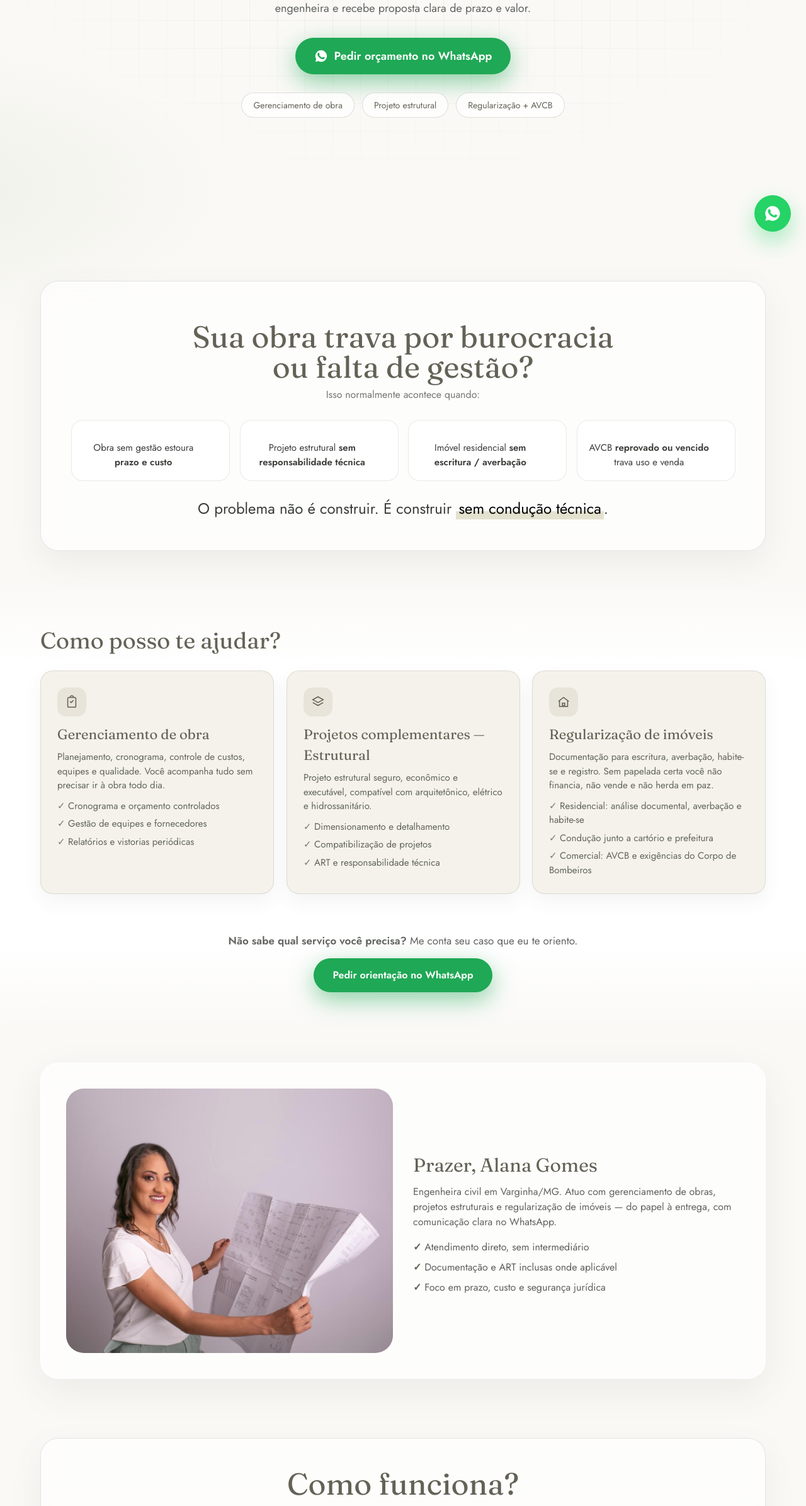
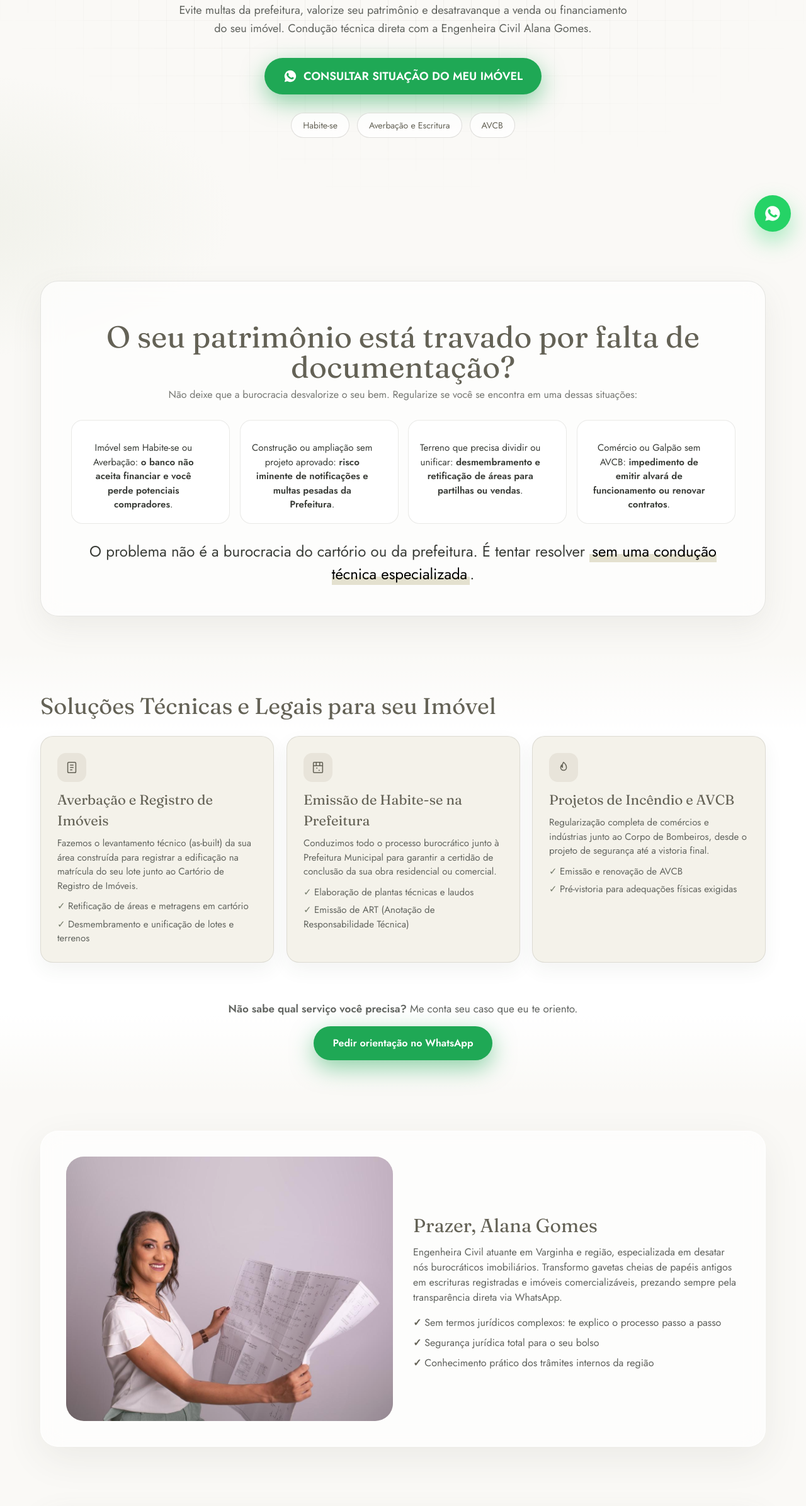
Before and after one commit to Thayllon/Alana-Gomes, a plain HTML site: page index.html in a window 1280 px wide. Shown: the part 408-2800 px from the top of the page at 63% size. Drawn offline with nearby package versions, Linux system fonts and the light colour scheme.

Commit message:
site: landing de regularizacao de imoveis — novo conteudo, menu e foco

```diff
--- a/index.html
+++ b/index.html
@@ -4,7 +4,7 @@
 <meta charset="UTF-8" />
 <meta name="viewport" content="width=device-width, initial-scale=1.0" />
 <title>Alana Gomes | Engenharia Civil</title>
-<meta name="description" content="Gerenciamento de obra, projeto estrutural, regularização de imóveis residenciais e AVCB em Varginha e região. Fale no WhatsApp." />
+<meta name="description" content="Regularização de imóveis residenciais e comerciais em Varginha e Região Sul de Minas. Habite-se, Averbação, Escritura e AVCB com condução técnica da Engenheira Civil Alana Gomes." />
 <link rel="preconnect" href="https://fonts.googleapis.com" />
 <link rel="preconnect" href="https://fonts.gstatic.com" crossorigin />
 <link href="https://fonts.googleapis.com/css2?family=Fraunces:opsz,wght@9..144,400;9..144,500;9..144,600&family=Jost:wght@300;400;500;600&display=swap" rel="stylesheet" />
@@ -32,7 +32,7 @@ tailwind.config = {
 <link rel="stylesheet" href="styles.css" />
 <link rel="icon" href="assets/logo.png" />
 <meta property="og:title" content="Alana Gomes | Engenharia Civil" />
-<meta property="og:description" content="Obra segura, documentada e sem dor de cabeça em Varginha e região." />
+<meta property="og:description" content="Regularize seu imóvel em Varginha e evite multas, embargos ou problemas na venda. Habite-se, Averbação, Escritura e AVCB." />
 <meta property="og:type" content="website" />
 </head>
 <body class="bg-cream text-ink font-sans antialiased">
@@ -49,7 +49,7 @@ tailwind.config = {
     </a>
     <div class="flex items-center gap-6">
       <nav class="hidden md:flex items-center gap-7 text-sm">
-        <a href="#servicos" class="hover:text-sage">Serviços</a>
+        <a href="#servicos" class="hover:text-sage">Serviços de Regularização</a>
         <a href="#sobre" class="hover:text-sage">Sobre</a>
         <a href="#contato" class="hover:text-sage">Contato</a>
       </nav>
@@ -60,7 +60,7 @@ tailwind.config = {
     </div>
   </div>
   <div id="mobileMenu" class="hidden md:hidden px-5 pb-4 flex-col gap-3 text-sm bg-cream/95 backdrop-blur">
-    <a href="#servicos" class="py-2 border-b border-sand">Serviços</a>
+    <a href="#servicos" class="py-2 border-b border-sand">Serviços de Regularização</a>
     <a href="#sobre" class="py-2 border-b border-sand">Sobre</a>
     <a href="#contato" class="py-2">Contato</a>
   </div>
@@ -71,20 +71,20 @@ tailwind.config = {
   <div class="hero-blueprint" aria-hidden="true"></div>
   <span class="loc-badge">
     <svg width="14" height="14" viewBox="0 0 24 24" fill="none" stroke="currentColor" stroke-width="1.8"><path d="M12 21s-7-5.5-7-11a7 7 0 0 1 14 0c0 5.5-7 11-7 11z"/><circle cx="12" cy="10" r="2.6"/></svg>
-    Varginha e região</span>
+    Varginha e Região Sul de Minas</span>
   <div class="max-w-3xl mx-auto text-center relative">
     <div>
-      <h1 class="font-serif text-sage text-4xl md:text-6xl leading-tight mt-4">Obra segura, documentada e <mark class="hl">sem dor de cabeça</mark>.</h1>
-      <p class="mt-5 text-lg text-ink/80 max-w-2xl mx-auto">Gerenciamento de obra, projeto estrutural e regularização de imóveis. Você fala direto com a engenheira e recebe proposta clara de prazo e valor.</p>
+      <h1 class="font-serif text-sage text-4xl md:text-6xl leading-tight mt-4">Regularização de Imóveis, <mark class="hl">Habite-se e Averbação</mark> em Varginha e Região.</h1>
+      <p class="mt-5 text-lg text-ink/80 max-w-2xl mx-auto">Evite multas da prefeitura, valorize seu patrimônio e desatravanque a venda ou financiamento do seu imóvel. Condução técnica direta com a Engenheira Civil Alana Gomes.</p>
       <div class="mt-7 flex flex-col items-center gap-2">
-        <a class="btn-whats text-lg" target="_blank" rel="noopener" href="https://wa.me/5535997026545?text=Ol%C3%A1%20Alana!%20Vim%20pelo%20site%20e%20quero%20um%20or%C3%A7amento.">
+        <a class="btn-whats text-lg" target="_blank" rel="noopener" href="https://wa.me/5535997301484?text=Ol%C3%A1%20Alana!%20Vim%20pelo%20site%20e%20quero%20um%20or%C3%A7amento.">
           <svg width="22" height="22" viewBox="0 0 24 24" fill="currentColor"><path d="M12 2a10 10 0 0 0-8.6 15.1L2 22l5-1.3A10 10 0 1 0 12 2Zm5.4 14.1c-.2.7-1.3 1.3-1.9 1.4-.5.1-1.1.2-3.6-.8-3-1.2-4.9-4.2-5.1-4.4-.1-.2-1.2-1.6-1.2-3.1s.8-2.2 1-2.5c.3-.3.6-.4.8-.4h.6c.2 0 .4 0 .6.5s.8 1.9.8 2c.1.1.1.3 0 .5l-.4.5c-.2.2-.3.4-.1.7.2.3.9 1.5 2 2.4 1.4 1.2 2.5 1.6 2.9 1.8.3.2.5.1.7-.1l.8-1c.2-.3.4-.2.7-.1l1.9.9c.3.1.5.2.5.4 0 .1 0 .5-.5 1.2Z"/></svg>
-          Pedir orçamento no WhatsApp</a>
+          CONSULTAR SITUAÇÃO DO MEU IMÓVEL</a>
       </div>
       <div class="mt-8 flex flex-wrap justify-center gap-3 text-sm">
-        <a class="hero-chip" href="#servicos">Gerenciamento de obra</a>
-        <a class="hero-chip" href="#servicos">Projeto estrutural</a>
-        <a class="hero-chip" href="#servicos">Regularização + AVCB</a>
+        <a class="hero-chip" href="#servicos">Habite-se</a>
+        <a class="hero-chip" href="#servicos">Averbação e Escritura</a>
+        <a class="hero-chip" href="#servicos">AVCB</a>
       </div>
     </div>
   </div>
@@ -93,54 +93,54 @@ tailwind.config = {
 <!-- DORES -->
 <section class="px-5 py-12">
   <div class="max-w-6xl mx-auto glass-panel p-8 md:p-12 dores-destaque">
-    <h2 class="font-serif text-sage text-3xl md:text-5xl text-center leading-tight mt-4">Sua obra trava por burocracia<br class="hidden md:block" /> ou falta de gestão?</h2>
-    <p class="text-center text-ink/70 mt-2">Isso normalmente acontece quando:</p>
+    <h2 class="font-serif text-sage text-3xl md:text-5xl text-center leading-tight mt-4">O seu patrimônio está travado por falta de documentação?</h2>
+    <p class="text-center text-ink/70 mt-2">Não deixe que a burocracia desvalorize o seu bem. Regularize se você se encontra em uma dessas situações:</p>
     <div class="grid sm:grid-cols-2 lg:grid-cols-4 gap-4 mt-7">
-      <div class="mini-card hover-card"><span class="card-progress"></span><span class="card-arrow">→</span><p>Obra sem gestão estoura <strong>prazo e custo</strong></p></div>
-      <div class="mini-card hover-card"><span class="card-progress"></span><span class="card-arrow">→</span><p>Projeto estrutural <strong>sem responsabilidade técnica</strong></p></div>
-      <div class="mini-card hover-card"><span class="card-progress"></span><span class="card-arrow">→</span><p>Imóvel residencial <strong>sem escritura / averbação</strong></p></div>
-      <div class="mini-card hover-card"><span class="card-progress"></span><p>AVCB <strong>reprovado ou vencido</strong> trava uso e venda</p></div>
+      <div class="mini-card hover-card"><span class="card-progress"></span><span class="card-arrow">→</span><p>Imóvel sem Habite-se ou Averbação: <strong>o banco não aceita financiar e você perde potenciais compradores</strong>.</p></div>
+      <div class="mini-card hover-card"><span class="card-progress"></span><span class="card-arrow">→</span><p>Construção ou ampliação sem projeto aprovado: <strong>risco iminente de notificações e multas pesadas da Prefeitura</strong>.</p></div>
+      <div class="mini-card hover-card"><span class="card-progress"></span><span class="card-arrow">→</span><p>Terreno que precisa dividir ou unificar: <strong>desmembramento e retificação de áreas para partilhas ou vendas</strong>.</p></div>
+      <div class="mini-card hover-card"><span class="card-progress"></span><p>Comércio ou Galpão sem AVCB: <strong>impedimento de emitir alvará de funcionamento ou renovar contratos</strong>.</p></div>
     </div>
-    <p class="dores-close">O problema não é construir. É construir <mark class="hl">sem condução técnica</mark>.</p>
+    <p class="dores-close">O problema não é a burocracia do cartório ou da prefeitura. É tentar resolver <mark class="hl">sem uma condução técnica especializada</mark>.</p>
   </div>
 </section>
 
 <!-- SERVIÇOS -->
 <section id="servicos" class="services-band px-5 py-14">
   <div class="max-w-6xl mx-auto">
-    <h2 class="font-serif text-sage text-3xl md:text-4xl mt-3">Como posso te ajudar?</h2>
+    <h2 class="font-serif text-sage text-3xl md:text-4xl mt-3">Soluções Técnicas e Legais para seu Imóvel</h2>
     <div class="grid md:grid-cols-2 lg:grid-cols-3 gap-5 mt-7">
       <article class="service-card hover-card">
         <span class="card-progress"></span>
         <span class="service-icon">
-          <svg width="22" height="22" viewBox="0 0 24 24" fill="none" stroke="currentColor" stroke-width="1.7"><rect x="5" y="4" width="14" height="17" rx="2"/><path d="M9 4a3 3 0 0 1 6 0"/><path d="M9 11l2 2 4-4"/></svg>
+          <svg width="22" height="22" viewBox="0 0 24 24" fill="none" stroke="currentColor" stroke-width="1.7"><rect x="5" y="3" width="14" height="18" rx="2"/><path d="M9 8h6"/><path d="M9 12h6"/><path d="M9 16h4"/></svg>
         </span>
-        <h3>Gerenciamento de obra</h3>
-        <p>Planejamento, cronograma, controle de custos, equipes e qualidade. Você acompanha tudo sem precisar ir à obra todo dia.</p>
-        <ul><li>Cronograma e orçamento controlados</li><li>Gestão de equipes e fornecedores</li><li>Relatórios e vistorias periódicas</li></ul>
+        <h3>Averbação e Registro de Imóveis</h3>
+        <p>Fazemos o levantamento técnico (as-built) da sua área construída para registrar a edificação na matrícula do seu lote junto ao Cartório de Registro de Imóveis.</p>
+        <ul><li>Retificação de áreas e metragens em cartório</li><li>Desmembramento e unificação de lotes e terrenos</li></ul>
       </article>
       <article class="service-card hover-card">
         <span class="card-progress"></span>
         <span class="service-icon">
-          <svg width="22" height="22" viewBox="0 0 24 24" fill="none" stroke="currentColor" stroke-width="1.7"><path d="M12 3l9 5-9 5-9-5 9-5z"/><path d="M3 13l9 5 9-5"/></svg>
+          <svg width="22" height="22" viewBox="0 0 24 24" fill="none" stroke="currentColor" stroke-width="1.7"><rect x="4" y="3" width="16" height="18" rx="1.5"/><path d="M4 9h16"/><path d="M9 3v6"/><path d="M15 3v6"/><path d="M9 13h2"/><path d="M13 17h2"/></svg>
         </span>
-        <h3>Projetos complementares — Estrutural</h3>
-        <p>Projeto estrutural seguro, econômico e executável, compatível com arquitetônico, elétrico e hidrossanitário.</p>
-        <ul><li>Dimensionamento e detalhamento</li><li>Compatibilização de projetos</li><li>ART e responsabilidade técnica</li></ul>
+        <h3>Emissão de Habite-se na Prefeitura</h3>
+        <p>Conduzimos todo o processo burocrático junto à Prefeitura Municipal para garantir a certidão de conclusão da sua obra residencial ou comercial.</p>
+        <ul><li>Elaboração de plantas técnicas e laudos</li><li>Emissão de ART (Anotação de Responsabilidade Técnica)</li></ul>
       </article>
       <article class="service-card hover-card">
         <span class="card-progress"></span>
         <span class="service-icon">
-          <svg width="22" height="22" viewBox="0 0 24 24" fill="none" stroke="currentColor" stroke-width="1.7"><path d="M3 11l9-7 9 7"/><path d="M5 10v10h5v-6h4v6h5V10"/><path d="M12 21v-4"/></svg>
+          <svg width="22" height="22" viewBox="0 0 24 24" fill="none" stroke="currentColor" stroke-width="1.7"><path d="M12 3s5 4.2 5 9a5 5 0 0 1-10 0c0-1.3.5-2.5 1.2-3.6.2 1.6 1 2.6 1.8 3.1C9.7 8 10 5 12 3z"/></svg>
         </span>
-        <h3>Regularização de imóveis</h3>
-        <p>Documentação para escritura, averbação, habite-se e registro. Sem papelada certa você não financia, não vende e não herda em paz.</p>
-        <ul><li>Residencial: análise documental, averbação e habite-se</li><li>Condução junto a cartório e prefeitura</li><li>Comercial: AVCB e exigências do Corpo de Bombeiros</li></ul>
+        <h3>Projetos de Incêndio e AVCB</h3>
+        <p>Regularização completa de comércios e indústrias junto ao Corpo de Bombeiros, desde o projeto de segurança até a vistoria final.</p>
+        <ul><li>Emissão e renovação de AVCB</li><li>Pré-vistoria para adequações físicas exigidas</li></ul>
       </article>
     </div>
     <div class="cta-band cta-soft">
       <p><strong>Não sabe qual serviço você precisa?</strong> Me conta seu caso que eu te oriento.</p>
-      <a class="btn-whats" target="_blank" rel="noopener" href="https://wa.me/5535997026545?text=Ol%C3%A1%20Alana!%20N%C3%A3o%20sei%20qual%20servi%C3%A7o%20preciso.%20Meu%20caso%20%C3%A9%3A">Pedir orientação no WhatsApp</a>
+      <a class="btn-whats" target="_blank" rel="noopener" href="https://wa.me/5535997301484?text=Ol%C3%A1%20Alana!%20N%C3%A3o%20sei%20qual%20servi%C3%A7o%20preciso.%20Meu%20caso%20%C3%A9%3A">Pedir orientação no WhatsApp</a>
     </div>
   </div>
 </section>
@@ -153,11 +153,11 @@ tailwind.config = {
     </div>
     <div>
       <h2 class="font-serif text-sage text-3xl mt-3">Prazer, Alana Gomes</h2>
-      <p class="mt-3 text-ink/80">Engenheira civil em Varginha/MG. Atuo com gerenciamento de obras, projetos estruturais e regularização de imóveis — do papel à entrega, com comunicação clara no WhatsApp.</p>
+      <p class="mt-3 text-ink/80">Engenheira Civil atuante em Varginha e região, especializada em desatar nós burocráticos imobiliários. Transformo gavetas cheias de papéis antigos em escrituras registradas e imóveis comercializáveis, prezando sempre pela transparência direta via WhatsApp.</p>
       <ul class="check-list mt-4">
-        <li>Atendimento direto, sem intermediário</li>
-        <li>Documentação e ART inclusas onde aplicável</li>
-        <li>Foco em prazo, custo e segurança jurídica</li>
+        <li>Sem termos jurídicos complexos: te explico o processo passo a passo</li>
+        <li>Segurança jurídica total para o seu bolso</li>
+        <li>Conhecimento prático dos trâmites internos da região</li>
       </ul>
     </div>
   </div>
@@ -166,13 +166,13 @@ tailwind.config = {
 <!-- PROCESSO -->
 <section class="px-5 py-12">
   <div class="max-w-6xl mx-auto glass-panel p-8 md:p-12 dores-destaque">
-    <h2 class="font-serif text-sage text-3xl md:text-5xl text-center leading-tight">Como funciona?</h2>
+    <h2 class="font-serif text-sage text-3xl md:text-5xl text-center leading-tight">Como funciona o serviço?</h2>
     <div class="steps-flow mt-8 text-left">
-      <div class="step-card hover-card step-shell"><span class="card-progress"></span><div class="step-head"><span class="card-num">01</span><h3>Chame no WhatsApp</h3></div><p>Me conta seu caso em 1 minuto. Respondo com as primeiras orientações.</p></div>
+      <div class="step-card hover-card step-shell"><span class="card-progress"></span><div class="step-head"><span class="card-num">01</span><h3>Chame no WhatsApp</h3></div><p>Você me conta a situação atual do seu imóvel em 1 minuto. Eu analiso preliminarmente o seu caso.</p></div>
       <div class="step-arrow" aria-hidden="true"><span>→</span></div>
-      <div class="step-card hover-card step-shell"><span class="card-progress"></span><div class="step-head"><span class="card-num">02</span><h3>Visita e orçamento</h3></div><p>Análise técnica presencial ou online + proposta clara de prazo e valor.</p></div>
+      <div class="step-card hover-card step-shell"><span class="card-progress"></span><div class="step-head"><span class="card-num">02</span><h3>Análise Documental & Proposta</h3></div><p>Estudo as matrículas e certidões para desenhar a rota mais rápida de regularização, com prazos e custos transparentes.</p></div>
       <div class="step-arrow" aria-hidden="true"><span>→</span></div>
-      <div class="step-card hover-card step-shell"><span class="card-progress"></span><div class="step-head"><span class="card-num">03</span><h3>Execução e entrega</h3></div><p>Obra gerenciada ou documento entregue, com acompanhamento até o fim.</p></div>
+      <div class="step-card hover-card step-shell"><span class="card-progress"></span><div class="step-head"><span class="card-num">03</span><h3>Execução e Registro Final</h3></div><p>Eu cuido de toda a papelada, plantas, laudos e protocolos na Prefeitura e Cartório até o imóvel estar 100% legalizado.</p></div>
     </div>
   </div>
 </section>
@@ -180,9 +180,9 @@ tailwind.config = {
 <!-- CONTATO -->
 <section id="contato" class="px-5 pt-10 pb-0">
   <div class="max-w-6xl mx-auto glass-panel contato-fade p-7 md:p-12 text-center">
-    <h2 class="font-serif text-sage text-3xl md:text-4xl">Vamos resolver sua obra ou patrimônio?</h2>
-    <p class="mt-3 text-ink/70">Me chama no WhatsApp hoje e receba a primeira orientação <strong>sem custo</strong>. Vagas de visita por semana são limitadas.</p>
-    <a class="btn-whats text-lg mt-6 inline-flex" target="_blank" rel="noopener" href="https://wa.me/5535997026545?text=Ol%C3%A1%20Alana!%20Vim%20pelo%20site.">QUERO UM ORÇAMENTO</a>
+    <h2 class="font-serif text-sage text-3xl md:text-4xl">Regularize antes que a fiscalização chegue.</h2>
+    <p class="mt-3 text-ink/70">Fale direto com quem resolve os trâmites burocráticos para você. Clique no botão abaixo para relatar o seu caso no WhatsApp e receber uma orientação preliminar.</p>
+    <a class="btn-whats text-lg mt-6 inline-flex" target="_blank" rel="noopener" href="https://wa.me/5535997301484?text=Ol%C3%A1%20Alana!%20Vim%20pelo%20site.">FALAR COM A ENGENHEIRA ALANA</a>
     <div class="mt-5 flex justify-center items-center gap-3 text-sm">
       <a class="social-link hover:text-sage" target="_blank" rel="noopener" href="https://www.instagram.com/alanagomesengenharia/">
         <svg width="16" height="16" viewBox="0 0 24 24" fill="none" stroke="currentColor" stroke-width="1.8"><rect x="3" y="3" width="18" height="18" rx="5"/><circle cx="12" cy="12" r="4"/><circle cx="17.2" cy="6.8" r="1.2" fill="currentColor" stroke="none"/></svg>
@@ -205,15 +205,11 @@ tailwind.config = {
 </footer>
 
 <!-- FLUTUANTE -->
-<a id="waFloat" target="_blank" rel="noopener" href="https://wa.me/5535997026545?text=Ol%C3%A1%20Alana!%20Vim%20pelo%20site." aria-label="Chamar no WhatsApp">
+<a id="waFloat" target="_blank" rel="noopener" href="https://wa.me/5535997301484?text=Ol%C3%A1%20Alana!%20Vim%20pelo%20site." aria-label="Chamar no WhatsApp">
   <svg width="28" height="28" viewBox="0 0 24 24" fill="currentColor"><path d="M12 2a10 10 0 0 0-8.6 15.1L2 22l5-1.3A10 10 0 1 0 12 2Zm5.4 14.1c-.2.7-1.3 1.3-1.9 1.4-.5.1-1.1.2-3.6-.8-3-1.2-4.9-4.2-5.1-4.4-.1-.2-1.2-1.6-1.2-3.1s.8-2.2 1-2.5c.3-.3.6-.4.8-.4h.6c.2 0 .4 0 .6.5s.8 1.9.8 2c.1.1.1.3 0 .5l-.4.5c-.2.2-.3.4-.1.7.2.3.9 1.5 2 2.4 1.4 1.2 2.5 1.6 2.9 1.8.3.2.5.1.7-.1l.8-1c.2-.3.4-.2.7-.1l1.9.9c.3.1.5.2.5.4 0 .1 0 .5-.5 1.2Z"/></svg>
   <span class="wa-tip">Olá! Como posso ajudar?</span>
 </a>
 
 <script src="script.js"></script>
-<!-- barra fixa mobile -->
-<div id="stickyCta">
-  <a target="_blank" rel="noopener" href="https://wa.me/5535997026545?text=Ol%C3%A1%20Alana!%20Vim%20pelo%20site%20e%20quero%20um%20or%C3%A7amento.">Pedir orçamento no WhatsApp</a>
-</div>
 </body>
 </html>
--- a/styles.css
+++ b/styles.css
@@ -81,7 +81,7 @@ body{background:radial-gradient(1200px 500px at 80% -10%, #EFEDE4 0%, transparen
 .step-card .card-num{font-family:Fraunces,serif;font-size:34px;color:var(--muted);display:block}
 .step-head{display:flex;align-items:center;gap:12px;flex-wrap:nowrap}
 .step-head .card-num{font-size:28px;flex-shrink:0}
-.step-head h3{font-weight:700;font-size:18px;white-space:nowrap}
+.step-head h3{font-weight:700;font-size:18px}
 @media(max-width:1100px){.step-head h3{white-space:normal}}
 .step-head .card-num{font-size:28px;flex-shrink:0}
 .step-head h3{font-weight:700}
@@ -125,10 +125,7 @@ body{background:radial-gradient(1200px 500px at 80% -10%, #EFEDE4 0%, transparen
 .cta-soft p{font-size:17px}
 section + section{margin-top:6px}
 .cta-band p{margin:0;color:rgba(58,61,56,.8)}
-#stickyCta{display:none}
 @media(max-width:768px){
-  #stickyCta{display:block;position:fixed;left:12px;right:12px;bottom:12px;z-index:55}
-  #stickyCta a{display:flex;align-items:center;justify-content:center;background:#1FA855;color:#fff;font-weight:600;padding:15px;border-radius:16px;box-shadow:0 12px 30px rgba(31,168,85,.45)}
   footer{padding-bottom:90px}
 }
 .social-link{display:inline-flex;align-items:center;gap:6px}
```
Also changed, not shown: LEIAME.txt.
